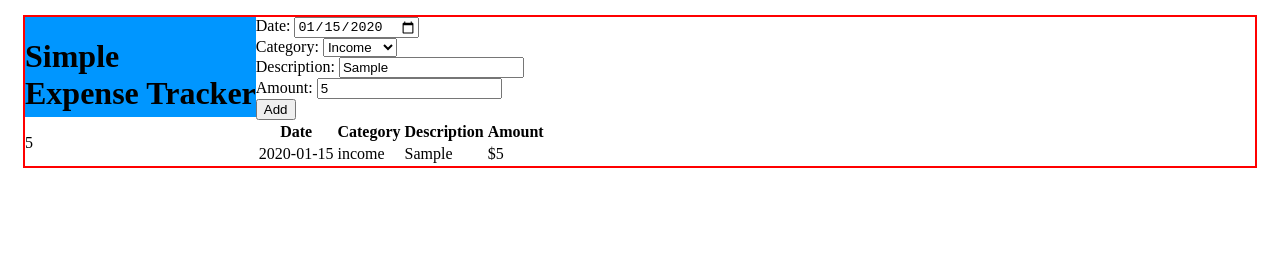
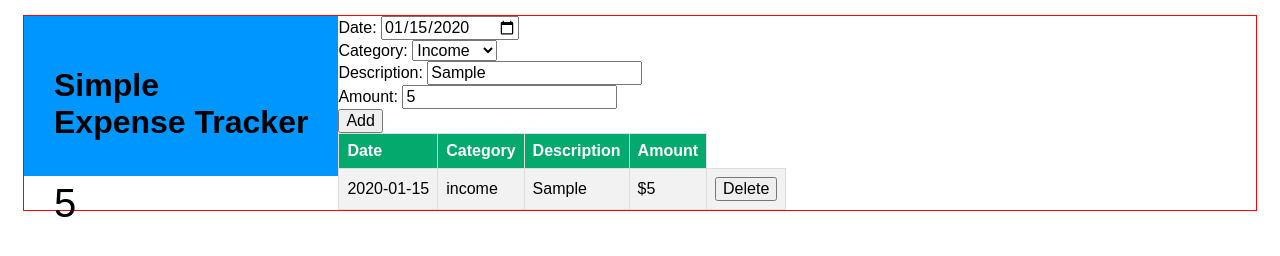
Before and after one commit to francisco-83/expense-tracker, a plain HTML site: page index.html in a window 1280 px wide. Both pictures are taken after typing "2020-01-15", "Sample", "5" into the empty fields and a click on the button "Add". Drawn offline with Linux system fonts and the light colour scheme.

Commit message:
Added Delete button, need to update balance

```diff
--- a/main.js
+++ b/main.js
@@ -1,3 +1,6 @@
+//https://www.w3schools.com/jsref/met_table_deleterow.asp
+
+
 var addButton = document.getElementById("addButton");
 addButton.addEventListener("click", handleButton);
 var balance = 0;
@@ -24,11 +27,13 @@ function handleButton(){
     var cell2 = newRow.insertCell(1);
     var cell3 = newRow.insertCell(2);
     var cell4 = newRow.insertCell(3);
+    var cell5 = newRow.insertCell(4);
 
     cell1.innerHTML = date;
     cell2.innerHTML = category;
     cell3.innerHTML = description;
     cell4.innerHTML = "$" + amount;
+    cell5.innerHTML = '<input type="button" value="Delete" onclick="deleteMyRow(this)"></input>'
 
     row++;
 
@@ -39,10 +44,10 @@ function handleButton(){
     }
 
       // grab tr elements after created handle the event
-      var rows = document.getElementsByTagName("tr");
-      for (var i = 0; i < rows.length; i++) {
-         rows[i].onclick = deleteMyRow;
-      }
+      //var therows = document.getElementsByTagName("tr");
+      //for (var i = 0; i < therows.length; i++) {
+      //   therows[i].onclick = deleteMyRow;
+      //}
 
 }
 
@@ -60,8 +65,11 @@ function handleExpense(amount) {
 
 
 function deleteMyRow(eventObj) {
-    var row = eventObj.target;
-    document.getElementById("display").deleteRow(row);
+
+    var i = eventObj.parentNode.parentNode.rowIndex;
+    document.getElementById("display").deleteRow(i);
+    //var delrow = eventObj.target;
+    //document.getElementById("display").deleteRow(1);
 
 }
 
--- a/style.css
+++ b/style.css
@@ -1,6 +1,19 @@
+* {
+  font-size: 100%;
+  font-family: Arial, Verdana, sans-serif;
+ }
+
+ h1 {
+  font-size: 2em;
+ }
+
+ p#balance {
+  font-size: 2.5em;
+ }
+
 .some-page-wrapper {
     margin: 15px;
-    border: 2px solid red;
+    border: 1px solid red;
 
   }
 
@@ -21,4 +34,27 @@
 .left-row {
     background-color: #0096FF;
     height: 100px;
+    padding: 30px;
 }
+
+#display {
+  border-collapse: collapse;
+  width: 100%;
+}
+
+#display th {
+  padding-top: 12px;
+  padding-bottom: 12px;
+  text-align: left;
+  background-color: #04AA6D;
+  color: white;
+}
+
+#display td, #display th {
+  border: 1px solid #ddd;
+  padding: 8px;
+}
+
+#display tr:nth-child(even){background-color: #f2f2f2;}
+
+#display tr:hover {background-color: #ddd;}
```
Also changed, not shown: 1 other file.
